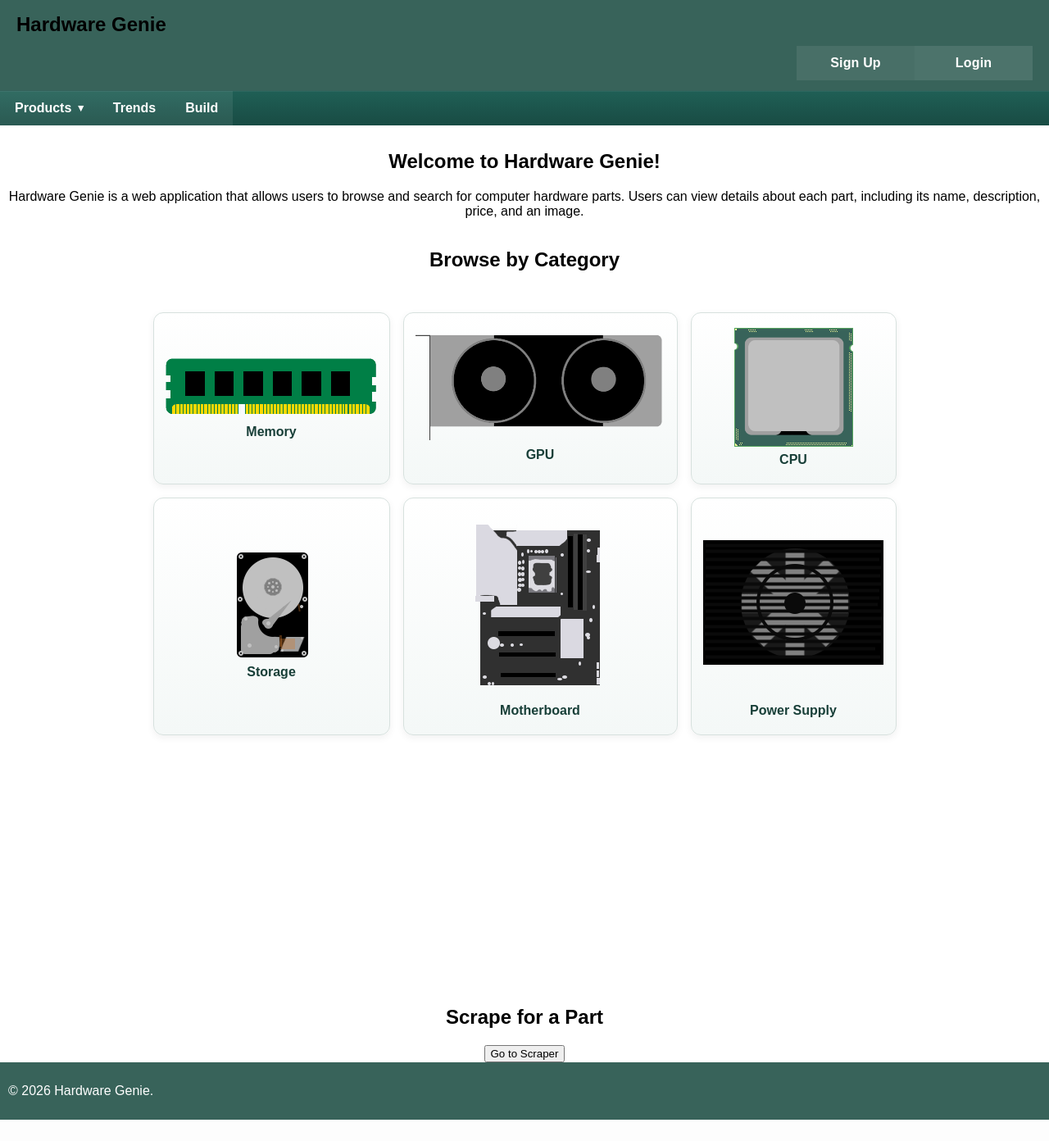
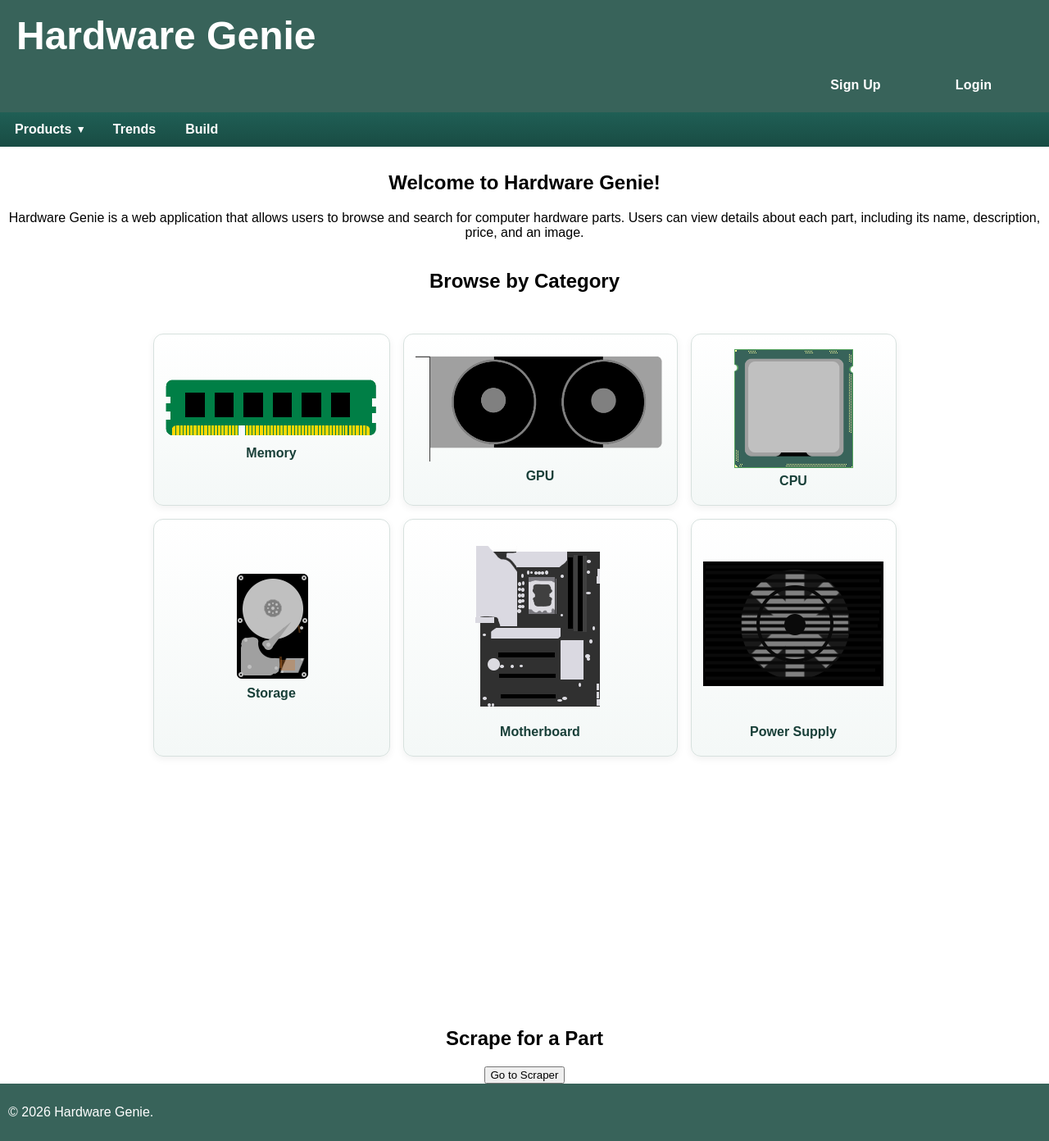
Before and after one commit to Hardware-Genie/Hardware-Genie, a Flask app: page / in a window 1280 px wide. Shown: the whole page at 82% size. Before the commit the page ends 1366 px from the top, so only its background shows below. Run offline with Flask 3, Linux system fonts and the light colour scheme; parts of the project's set-up code (start-up, migrations or seed data) failed here and were passed over.

Commit message:
started moving colors to global variables, changed header text color to white

```diff
--- a/static/style.css
+++ b/static/style.css
@@ -1,24 +1,36 @@
 :root {
-  --primary-bg-color: white;
+  --primary-bg-color: rgb(255,255,255);
   --primary-color: rgb(56,99,90);
+  --black-color: rgb(0,0,0);
+  --box-shadow-color: rgba(0,0,0,0.2);
+  --header-color: rgb(255, 255, 255);
+  --background-gradient-color-1: rgba(31, 95, 85, 0.98);
+  --background-gradient-color-2: rgba(24, 75, 67, 0.98);
+  --dropdown-bg-color: #f6fbfa;
+  --color-1: #183f38;
+  --hover-color: #f9f9f9;
+  --dropdown-hover-border-color: #9dc6bc;
+  --border-color: #ddd;
+  --table-header-color: #eee;
 }
 
 /* Updated Body with New Styles */
 body {
   font-family: sans-serif;
   margin: 0px;
-  background-color: #ffffff;
+  background-color: var(--primary-bg-color);
 }
 
 /* Original Header & Nav Elements */
 h1 {
-  color: rgb(0, 0, 0);
+  color: var(--header-color);
   margin: 0;
+  font-size: 3rem;
 }
 
 nav, footer, .header_block {
   background-color: var(--primary-color);
-  color: white;
+  color: var(--primary-bg-color);
   padding: 10px;
   margin: 0;
 }
@@ -56,9 +68,9 @@ nav {
   margin: 0 -20px;
   padding: 0 0px 0px 0;
   box-sizing: border-box;
-  background: linear-gradient(180deg, rgba(31, 95, 85, 0.98) 0%, rgba(24, 75, 67, 0.98) 100%);
-  border-top: 1px solid rgba(255, 255, 255, 0.12);
-  box-shadow: inset 0 1px 0 rgba(255, 255, 255, 0.06);
+  background: linear-gradient(180deg, var(--background-gradient-color-1) 0%, var(--background-gradient-color-2) 100%);
+  border-top: 1px solid rgba(var(--primary-bg-color), 0.12);
+  box-shadow: inset 0 1px 0 rgba(var(--primary-bg-color), 0.06);
   overflow: visible;
   flex-wrap: wrap;
 }
@@ -67,8 +79,8 @@ nav {
   display: inline-flex;
   align-items: center;
   justify-content: center;
-  color: #ffffff;
-  background-color: rgba(255, 255, 255, 0.08);
+  color: var(--primary-bg-color);
+  background-color: rgba(var(--primary-bg-color) 0.08);
   text-decoration: none;
   padding: 12px 18px;
   border: none;
@@ -166,27 +178,27 @@ nav {
   padding: 12px 16px;
   border-radius: 0;
   border: none;
-  background: rgba(255, 255, 255, 0.1);
-  color: #ffffff;
+  background: rgba(var(--primary-bg-color), 0.1);
+  color: var(--primary-bg-color);
   text-decoration: none;
   font-weight: 700;
   letter-spacing: 0.01em;
   box-shadow: none;
-  transition: background-color 0.18s ease;
+  transition: var(--background-color) 0.18s ease;
 }
 
 .header_button:hover,
 .header_button:focus-visible {
-  background: rgba(255, 255, 255, 0.2);
+  background: rgba(var(--primary-bg-color), 0.2);
 }
 
 .header_button--secondary {
-  background: rgba(255, 255, 255, 0.08);
+  background: rgba(var(--primary-bg-color), 0.08);
 }
 
 .header_button--secondary:hover,
 .header_button--secondary:focus-visible {
-  background: rgba(255, 255, 255, 0.16);
+  background: rgba(var(--primary-bg-color), 0.16);
 }
 
 /* Updated Table Styles */
```
Also changed, not shown: other parts of static/style.css (+23 -23 lines).
